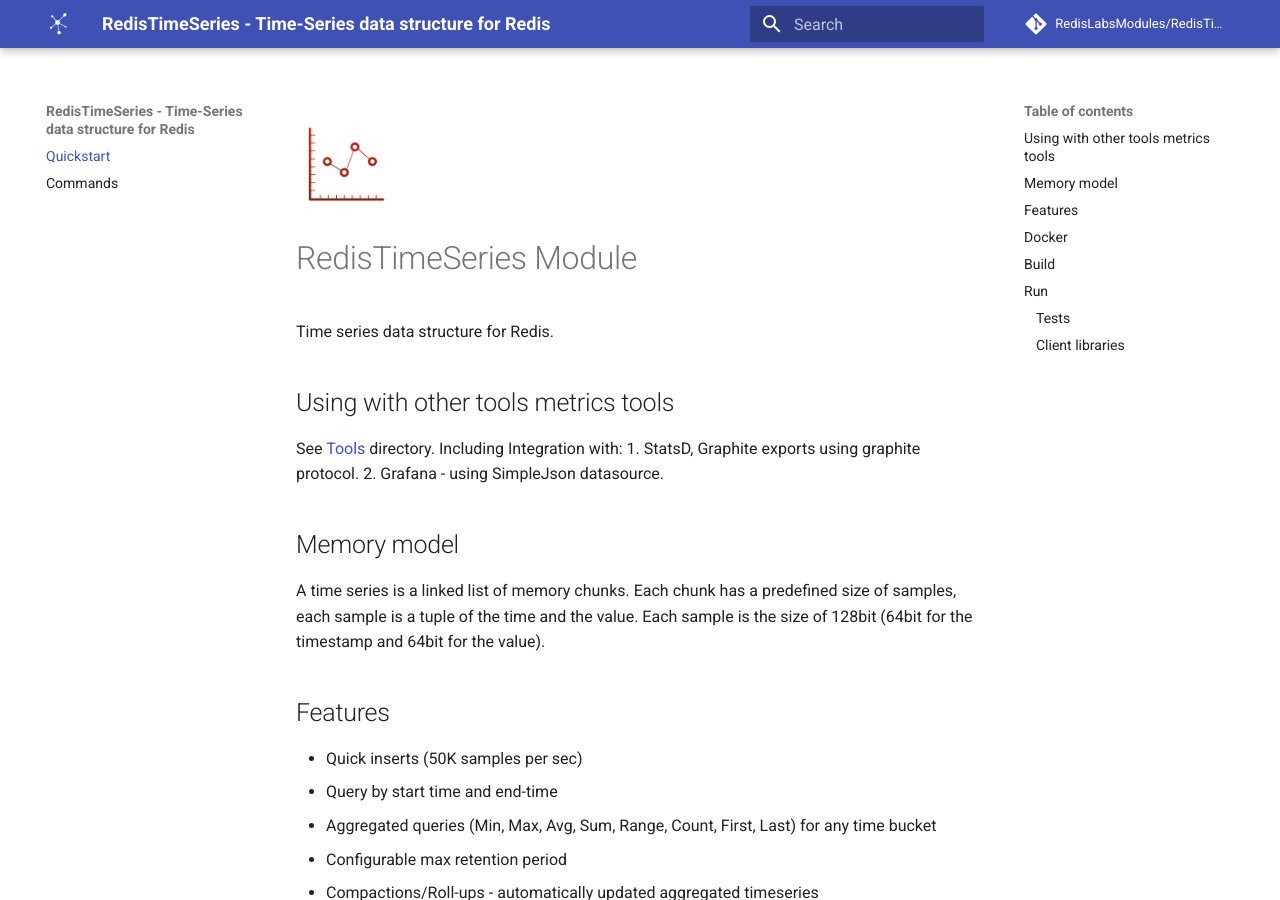
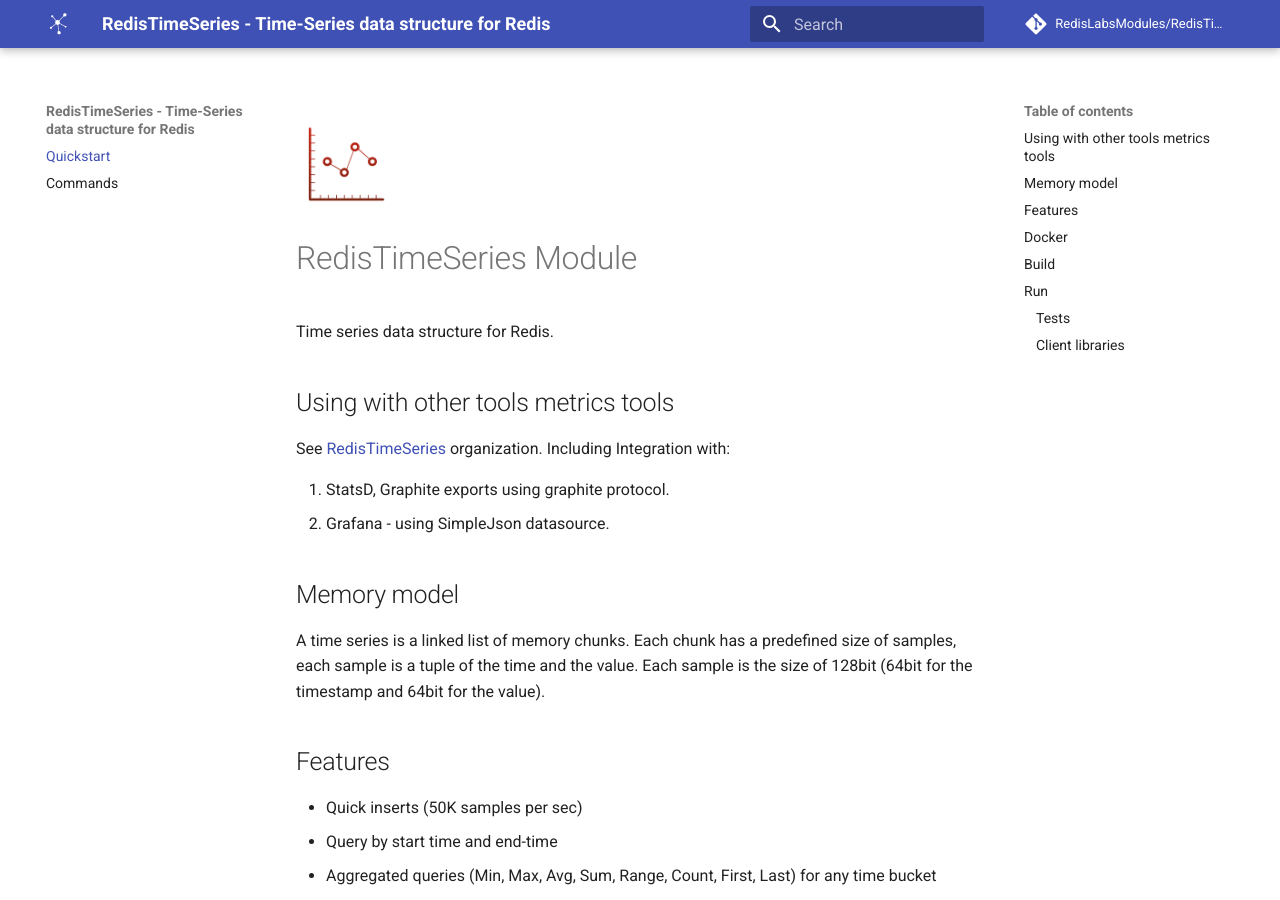
Before and after one commit to RedisTimeSeries/RedisTimeSeries, an MkDocs documentation site: the page built from docs/index.md, in a window 1280 px wide and 900 px high. Built offline with MkDocs 1.6.1 and Material for MkDocs 9.7.7, drawn with Linux system fonts in a browser that asks for light colours; comment, search, counter and statistics services are not loaded; old or Windows-style settings are respelled for this version of MkDocs.

Commit message:
Update index.md

```diff
--- a/docs/index.md
+++ b/docs/index.md
@@ -4,8 +4,9 @@
 Time series data structure for Redis.
 
 ## Using with other tools metrics tools
-See [Tools](tools/) directory.
+See [RedisTimeSeries](https://github.com/RedisTimeSeries) organization.
 Including Integration with:
+
 1. StatsD, Graphite exports using graphite protocol.
 2. Grafana - using SimpleJson datasource.
 
```
